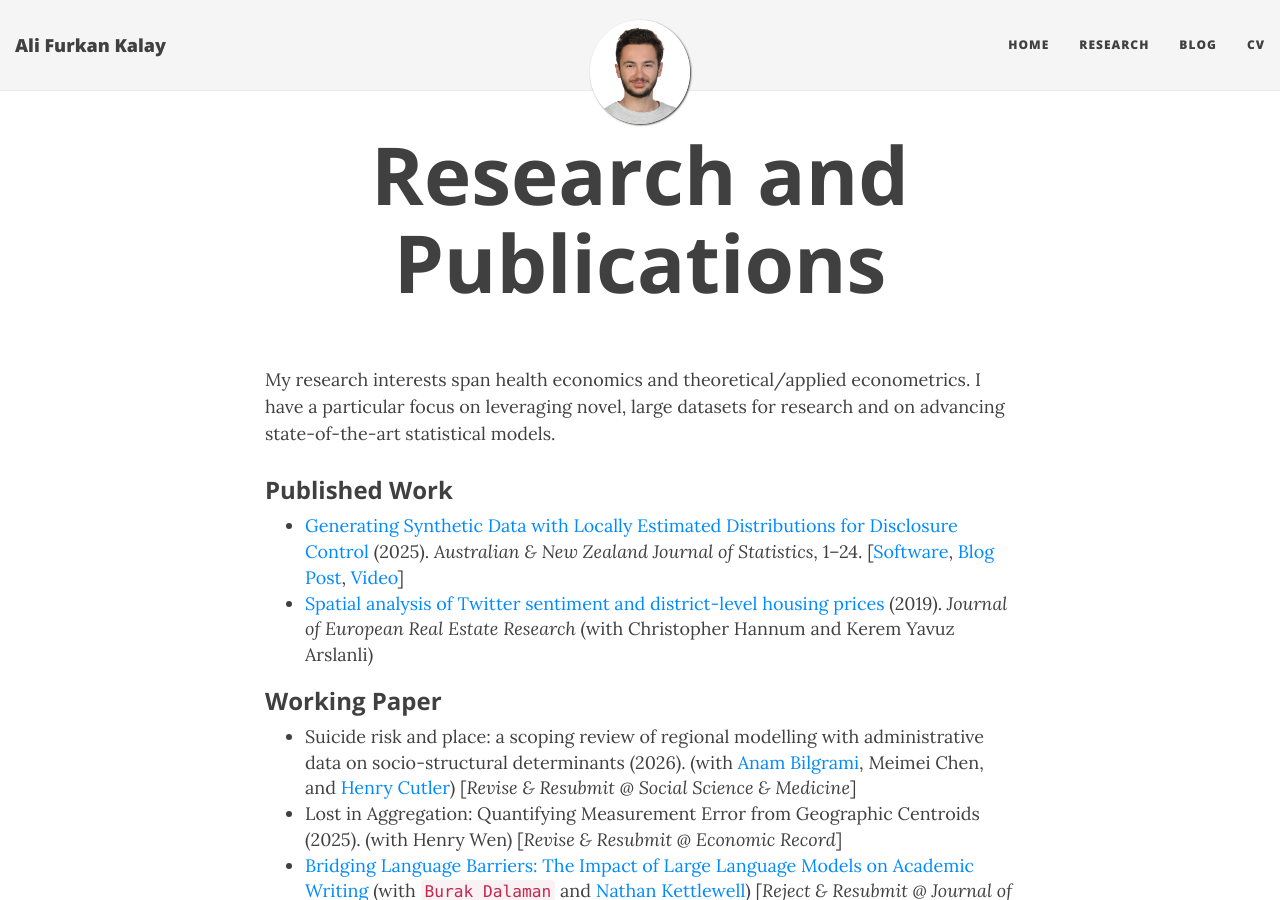
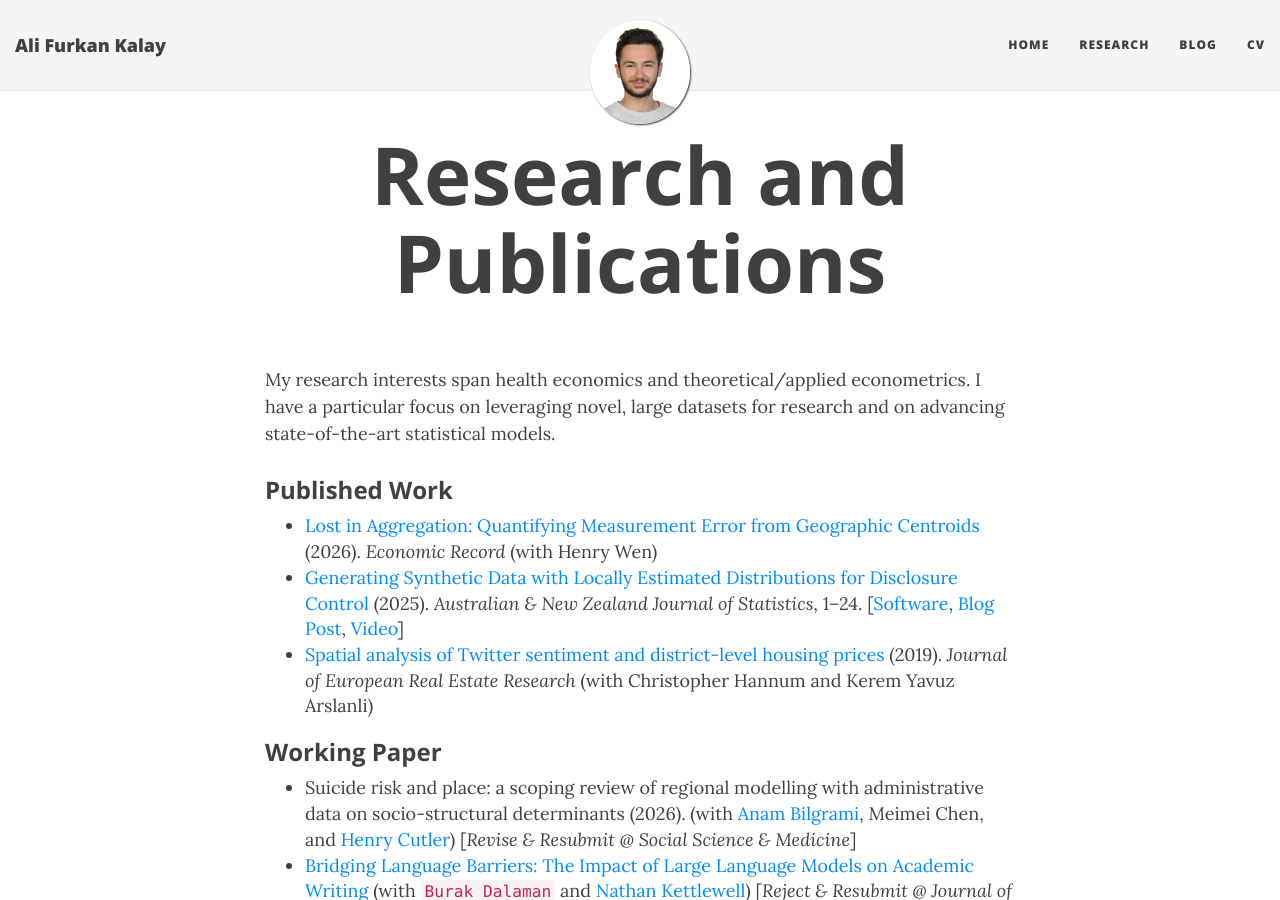
Before and after one commit to alfurka/alfurka.github.io, a Jekyll site: the page built from research.md, in a window 1280 px wide and 900 px high. Built offline with Jekyll 4.4.1, drawn with Linux system fonts in a browser that asks for light colours; nearby versions of some CDN libraries.

Commit message:
Add article to research records
Co-authored-by: alfurka <5330046+alfurka@users.noreply.github.com>

```diff
--- a/research.md
+++ b/research.md
@@ -7,13 +7,13 @@ My research interests span health economics and theoretical/applied econometrics
 
 ### Published Work
 
+- [Lost in Aggregation: Quantifying Measurement Error from Geographic Centroids](https://doi.org/10.1111/1475-4932.70072) (2026). *Economic Record* (with Henry Wen)
 - [Generating Synthetic Data with Locally Estimated Distributions for Disclosure Control](https://doi.org/10.1111/anzs.70032) (2025). *Australian & New Zealand Journal of Statistics*, 1–24. [[Software](https://github.com/alfurka/synloc), [Blog Post](https://alfurka.github.io/2025-12-16-synthetic-data-paper-published/), [Video](https://www.youtube.com/watch?v=FzvWzG_t2mM)]
 - [Spatial analysis of Twitter sentiment and district-level housing prices](https://www.emerald.com/insight/content/doi/10.1108/JERER-08-2018-0036/full/html) (2019). *Journal of European Real Estate Research* (with Christopher Hannum and Kerem Yavuz Arslanli)
 
 ### Working Paper
 
 - Suicide risk and place: a scoping review of regional modelling with administrative data on socio-structural determinants (2026). (with [Anam Bilgrami](https://sites.google.com/mq.edu.au/anambilgrami/home), Meimei Chen, and [Henry Cutler](https://researchers.mq.edu.au/en/persons/henry-cutler)) [*Revise & Resubmit @ Social Science & Medicine*]
-- Lost in Aggregation: Quantifying Measurement Error from Geographic Centroids (2025). (with Henry Wen) [*Revise & Resubmit @ Economic Record*]
 - [Bridging Language Barriers: The Impact of Large Language Models on Academic Writing](https://www.iza.org/publications/dp/18215/bridging-language-barriers-the-impact-of-large-language-models-on-academic-writing) (with `Burak Dalaman` and [Nathan Kettlewell](https://sites.google.com/site/nrkettlewell/)) [*Reject & Resubmit @ Journal of Information Technology*, [SSRN](https://papers.ssrn.com/sol3/papers.cfm?abstract_id=5656465)]
 - Social Interactions in the Demand for Private Health Insurance: Evidence from Linked Employer-Employee Data. ([Alicia N. Rambaldi](https://www.aliciarambaldi.net/) and [Chris Rose](https://sites.google.com/site/christiernrose/))
 - [Linked Administrative Data and Estimating the Marginal Willingness to Pay for Amenities](https://iariw.org/wp-content/uploads/2024/08/4B-2Rambaldi.pdf) (2024). ([Alicia N. Rambaldi](https://www.aliciarambaldi.net/) and [James Hansen](https://sites.google.com/site/jamesfrhansen/home))
```
Also changed, not shown: 1 other file.
